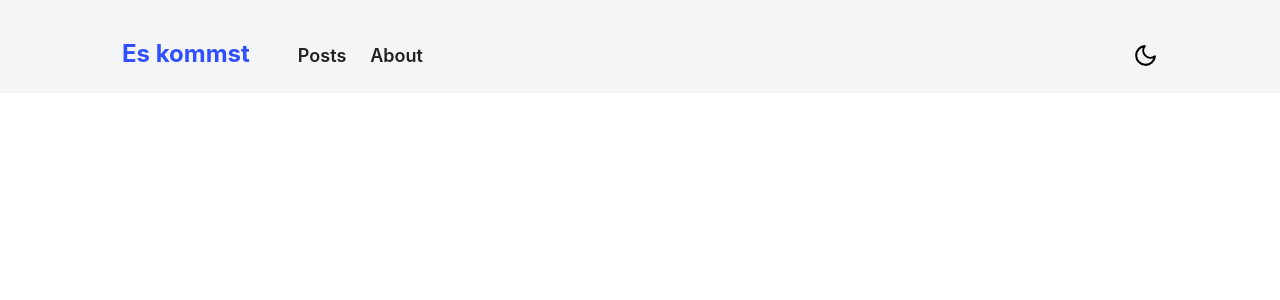
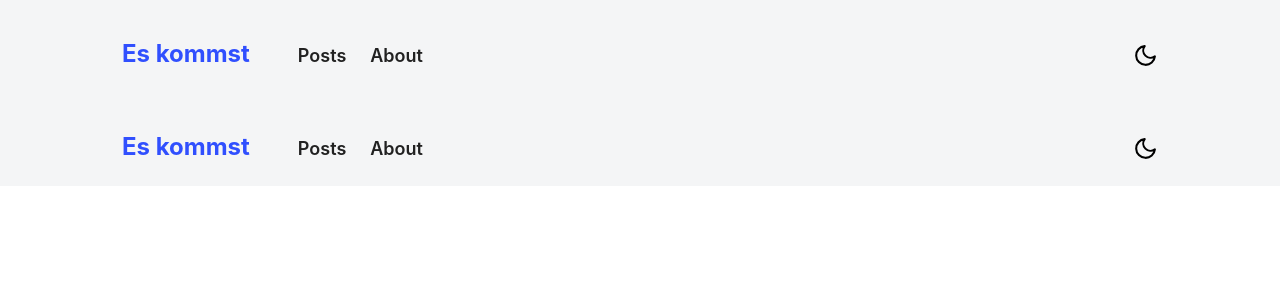
Before and after one commit to thangtmc73/blog, a Next.js app: page / in a window 1280 px wide. Shown: the top 300 px of the page. Built offline with nearby package versions, Linux system fonts and the light colour scheme.

Commit message:
feat: use general Header for all pages

```diff
--- a/pages/_app.js
+++ b/pages/_app.js
@@ -1,10 +1,12 @@
 import { ChakraProvider } from "@chakra-ui/react";
 import "../styles/globals.css";
+import Header from "components/Header"
 import theme from "theme";
 
 function MyApp({ Component, pageProps }) {
   return (
     <ChakraProvider theme={theme}>
+      <Header />
       <Component {...pageProps} />
     </ChakraProvider>
   );
--- a/pages/index.js
+++ b/pages/index.js
@@ -2,8 +2,6 @@ import Head from "next/head";
 import Header from "components/Header";
 import styles from "styles/Layout.module.scss";
 import className from "utils/className";
-import { ThemeBox } from "components/ThemeComponent";
-import ThemeConfig from "theme/theme-config";
 
 export default function Home() {
   return (
--- a/pages/posts/[slug].js
+++ b/pages/posts/[slug].js
@@ -4,7 +4,6 @@ import matter from "gray-matter";
 import Head from "next/head";
 import { serialize } from "next-mdx-remote/serialize";
 import { MDXRemote } from "next-mdx-remote";
-import Header from "components/Header";
 import PostDetailHeader from "./components/PostDetailHeader";
 import styles from "styles/PostDetail.module.scss";
 import className from "utils/className";
@@ -26,7 +25,6 @@ function PostPage({
       <Head>
         <title>Posts</title>
       </Head>
-      <Header />
       <ThemeBox bgColorConfig={ThemeConfig.defaultHeaderBackgroundColor}>
         <div className={styles.maxWidthWrapper}>
           <PostDetailHeader
--- a/pages/posts/index.js
+++ b/pages/posts/index.js
@@ -4,7 +4,6 @@ import matter from "gray-matter";
 
 import Head from "next/head";
 import ListPosts from "./components/ListPosts";
-import Header from "components/Header";
 import styles from "styles/Layout.module.scss";
 import className from "utils/className";
 import { ThemeBox } from "components/ThemeComponent";
@@ -16,7 +15,6 @@ export default function Posts({ posts }) {
       <Head>
         <title>Posts</title>
       </Head>
-      <Header />
       <ThemeBox
         bgColorConfig={ThemeConfig.defaultContentBackgroundColor}
       >
--- a/styles/Layout.module.scss
+++ b/styles/Layout.module.scss
@@ -1,6 +1,5 @@
 .page {
   height: 100vh;
-  overflow-y: scroll;
 
   .maxWidthWrapper {
     width: 100%;
--- a/styles/PostDetail.module.scss
+++ b/styles/PostDetail.module.scss
@@ -1,6 +1,5 @@
 .page {
   height: 100vh;
-  overflow-y: scroll;
 
   .maxWidthWrapper {
     width: 100%;
```
